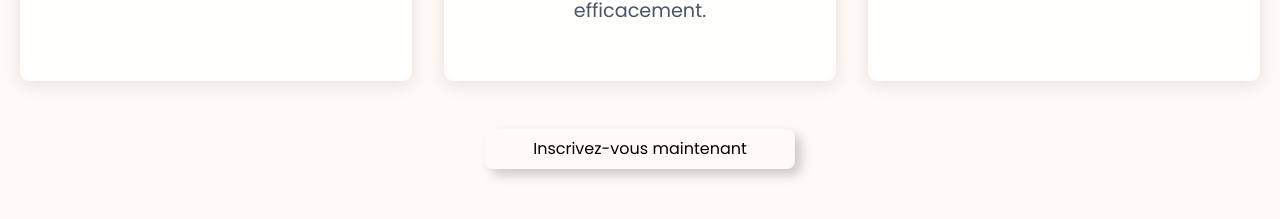
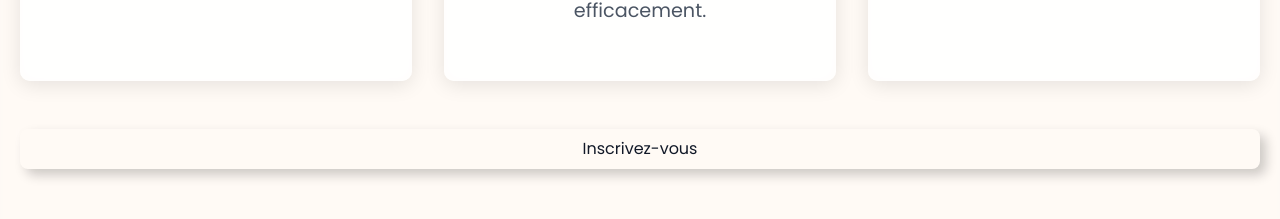
Before and after one commit to supportCgi/CGI, a Next.js app: page /nos-services/medialab in a window 1280 px wide. Shown: the part 3033-3252 px from the top of the page. Built offline with nearby package versions, Linux system fonts and the light colour scheme.

Commit message:
4rd commit

```diff
--- a/app/nos-services/medialab/page.tsx
+++ b/app/nos-services/medialab/page.tsx
@@ -174,9 +174,9 @@ const Medialab: React.FC = () => {
         <div className="mt-12">
           <a
             href="/inscription"
-            className="mx-auto w-1/4 text-black py-2 rounded-lg shadow-lg neumorphism-btn block text-center transition duration-300 hover:bg-gray-100"
+            className="text-black text-gray-900 hover:bg-gray-100 block rounded-lg shadow-lg neumorphism-btn shadow-neumorphism transform hover:scale-105 transition-all py-2 px-4 text-center rounded transition duration-300"
           >
-            Inscrivez-vous maintenant
+            Inscrivez-vous
           </a>
         </div>
       </section>
```
